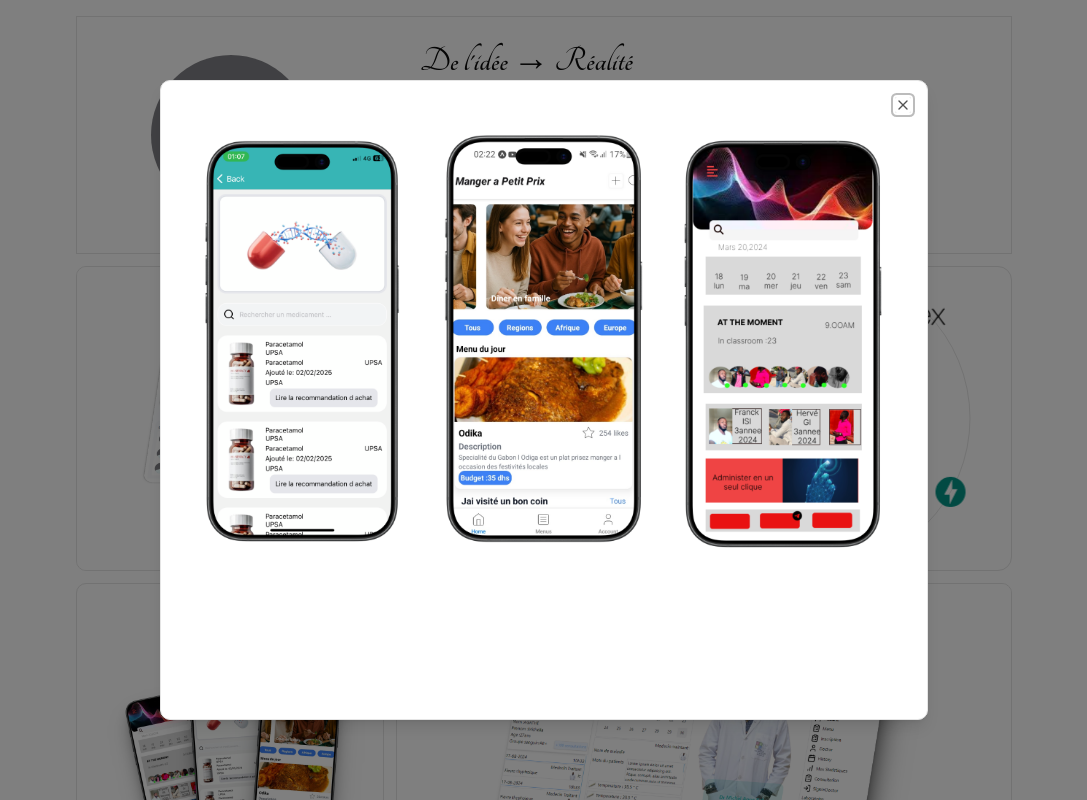
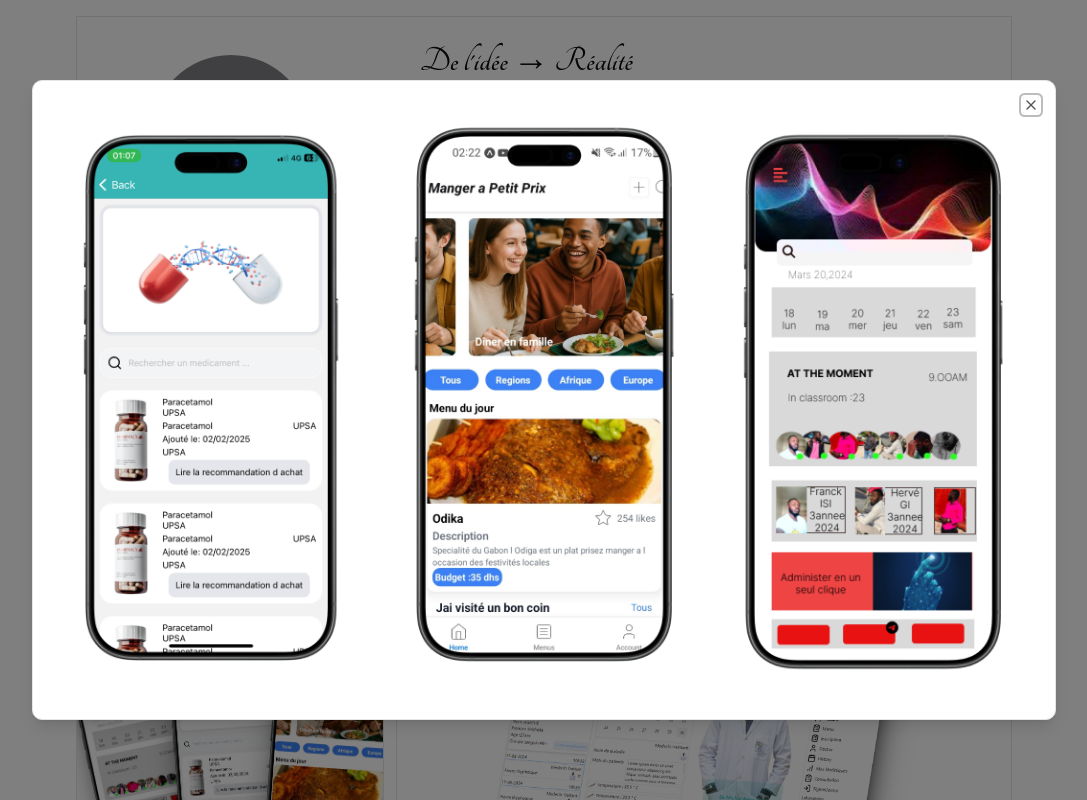
Before and after one commit to reasonknowledge/Portfolio, a React (Vite) app: page / in a window 1280 px wide. Both pictures are taken after a click on the button 326 px from the left and 756 px from the top of the page. Shown: the top 800 px of the page, without its empty margins (96-1183 px from the left). Built offline with nearby package versions, Linux system fonts and the light colour scheme.

Commit message:
import des fichiers suivant le recommandation de vite

```diff
--- a/src/App.tsx
+++ b/src/App.tsx
@@ -1,3 +1,5 @@
+
+
 import React from 'react'
 import Footer from '@/components/custom/footer'
 import Technos from './components/custom/Technos'
@@ -6,16 +8,29 @@ import { Dialog, DialogContent } from '@/components/ui/dialog'
 import { Avatar, AvatarFallback, AvatarImage } from '@/components/ui/avatar'
 import { Button } from './components/ui/button'
 
+// ─── Imports des images ────────────────────────────────────────────────
+import reasonImg from '@/assets/reason.png'
+import shotImg from '@/assets/shot.png'
+import moImg from '@/assets/mo.png'
+import mImg from '@/assets/m.png'
+import img1 from '@/assets/1.png'
+import img2 from '@/assets/2.png'
+import img3 from '@/assets/3.png'
+import modernWebImg from '@/assets/ModernWeb.png'
+import bookImg from '@/assets/book.png'
+import frontendImg from '@/assets/frontendcover.png'
+
 export default function App() {
   const [open, setIsopen] = React.useState<boolean>(false)
   const OpenDialog = () => setIsopen(!open)
+
   return (
     <div className="sm:flex sm:flex-col sm:m-4">
-      <div className=" flex flex-col items-center gap-3 justify-center">
-        <div className="flex flex-col sm:gap-3 sm:grid sm:grid-cols-[1fr_2fr] border sm:flex-row sm:w-3/4 justy-center">
+      <div className="flex flex-col items-center gap-3 justify-center">
+        <div className="flex flex-col sm:gap-3 sm:grid sm:grid-cols-[1fr_2fr] border sm:flex-row sm:w-3/4 justify-center">
           <div className="flex justify-center items-center">
             <Avatar className="w-40 h-40">
-              <AvatarImage src="/src/assets/reason.png" className="object-cover" alt="User avatar" />
+              <AvatarImage src={reasonImg} className="object-cover" alt="User avatar" />
               <AvatarFallback>JD</AvatarFallback>
             </Avatar>
           </div>
@@ -35,53 +50,58 @@ export default function App() {
             </BoxReveal>
           </div>
         </div>
+
         <div className="flex flex-col gap-10 items-center w-full justify-center">
-          <div className="sm:w-3/4 sm:gap-3 sm sm:flex flex flex-col">
+          <div className="sm:w-3/4 sm:gap-3 sm:flex flex flex-col">
             <div className="sm:grid sm:grid-cols-[2fr_1fr] sm:gap-3">
-              <div className=" sm:mx-auto w-full h-full border rounded-lg overflow-hidden">
-                <img src="/src/assets/shot.png" alt="proj1" className="w-full h-full" />
+              <div className="sm:mx-auto w-full h-full border rounded-lg overflow-hidden">
+                <img src={shotImg} alt="proj1" className="w-full h-full object-cover" />
               </div>
               <div className="relative">
                 <Technos />
               </div>
             </div>
-            <div className="sm:grid sm:grid-cols-[1fr_2fr] sm:gap-3 ">
+
+            <div className="sm:grid sm:grid-cols-[1fr_2fr] sm:gap-3">
               <button className="border rounded-lg" type="button" onClick={OpenDialog}>
-                <img src="/src/assets/mo.png" alt="proj1" className="object-cover" />
+                <img src={moImg} alt="proj1" className="object-cover w-full h-full" />
               </button>
-              <div className=" sm:mx-auto w-full h-full border rounded-lg overflow-hidden">
-                <img src="/src/assets/m.png" alt="proj1" className="w-full h-full" />
+              <div className="sm:mx-auto w-full h-full border rounded-lg overflow-hidden">
+                <img src={mImg} alt="proj1" className="w-full h-full object-cover" />
               </div>
             </div>
+
             <Dialog open={open} onOpenChange={OpenDialog}>
-              <DialogContent className="sm:max-w-3/5 sm:h-4/5 flex flex-col justy-center overflow-hidden">
-                <div className="grid grid-cols-3 grid-flow-row justify-center">
-                  <div className="w-full h-3/5">
-                    <img src="/src/assets/1.png" alt="proj1" className="object-contain scale-90 hover:scale-100" />
+              <DialogContent className="sm:max-w-[80%] sm:h-[80%] flex flex-col justify-center overflow-hidden">
+                <div className="grid grid-cols-3 gap-4 justify-center">
+                  <div className="w-full h-full">
+                    <img src={img1} alt="proj1" className="object-contain scale-90 hover:scale-100 transition-transform" />
                   </div>
-                  <div className="w-full h-3/5">
-                    <img src="/src/assets/2.png" alt="proj1" className="object-contain scale-90  hover:scale-100" />
+                  <div className="w-full h-full">
+                    <img src={img2} alt="proj1" className="object-contain scale-90 hover:scale-100 transition-transform" />
                   </div>
-                  <div className="w-full h-3/5">
-                    <img src="/src/assets/3.png" alt="proj1" className="object-contain scale-90  hover:scale-100" />
+                  <div className="w-full h-full">
+                    <img src={img3} alt="proj1" className="object-contain scale-90 hover:scale-100 transition-transform" />
                   </div>
                 </div>
               </DialogContent>
             </Dialog>
           </div>
+
           <div>
             <p className="text-sm text-center">Auteurs des ouvrages</p>
-            <p className="text-xs">Cliquez sur chacun pour voir voir les aperçus</p>
+            <p className="text-xs text-center">Cliquez sur chacun pour voir les aperçus</p>
           </div>
-          <div className=" sm:flex sm:justify-center sm:w-full sm:gap-3 lg:p-3">
+
+          <div className="sm:flex sm:justify-center sm:w-full sm:gap-6 lg:p-3">
             <a
-              title="Utimate roadmap for the modern web development"
+              title="Ultimate roadmap for the modern web development"
               target="_blank"
               rel="noopener noreferrer"
               href="https://online.fliphtml5.com/yksuz/Modbile/"
-              className="w-1/4 bg-white hover:bg-white border rounded-0 sm:h-full"
+              className="w-1/4 bg-white hover:bg-white border rounded-lg overflow-hidden sm:h-full"
             >
-              <img src="/src/assets/ModernWeb.png" className="object-cover hover:scale-110" alt="bookdevmobile" />
+              <img src={modernWebImg} className="object-cover hover:scale-110 transition-transform" alt="book modern web" />
             </a>
 
             <a
@@ -89,9 +109,9 @@ export default function App() {
               target="_blank"
               rel="noopener noreferrer"
               href="https://fliphtml5.com/yksuz/Modbile/"
-              className="w-1/4 bg-white hover:bg-white border rounded-0 sm:h-full"
+              className="w-1/4 bg-white hover:bg-white border rounded-lg overflow-hidden sm:h-full"
             >
-              <img src="/src/assets/book.png" className="object-contain border" alt="bookdevmobile" />
+              <img src={bookImg} className="object-contain border hover:scale-110 transition-transform" alt="book dev mobile" />
             </a>
 
             <a
@@ -99,13 +119,14 @@ export default function App() {
               target="_blank"
               rel="noopener noreferrer"
               href="https://online.fliphtml5.com/yksuz/Modbile/"
-              className="w-1/4 bg-white hover:bg-white border rounded-0 sm:h-full"
+              className="w-1/4 bg-white hover:bg-white border rounded-lg overflow-hidden sm:h-full"
             >
-              <img src="/src/assets/frontendcover.png" className="object-cover hover:scale-110 sm:h-full" alt="bookdevmobile" />
+              <img src={frontendImg} className="object-cover hover:scale-110 transition-transform sm:h-full" alt="book frontend" />
             </a>
           </div>
         </div>
       </div>
+
       <Footer />
     </div>
   )
```
